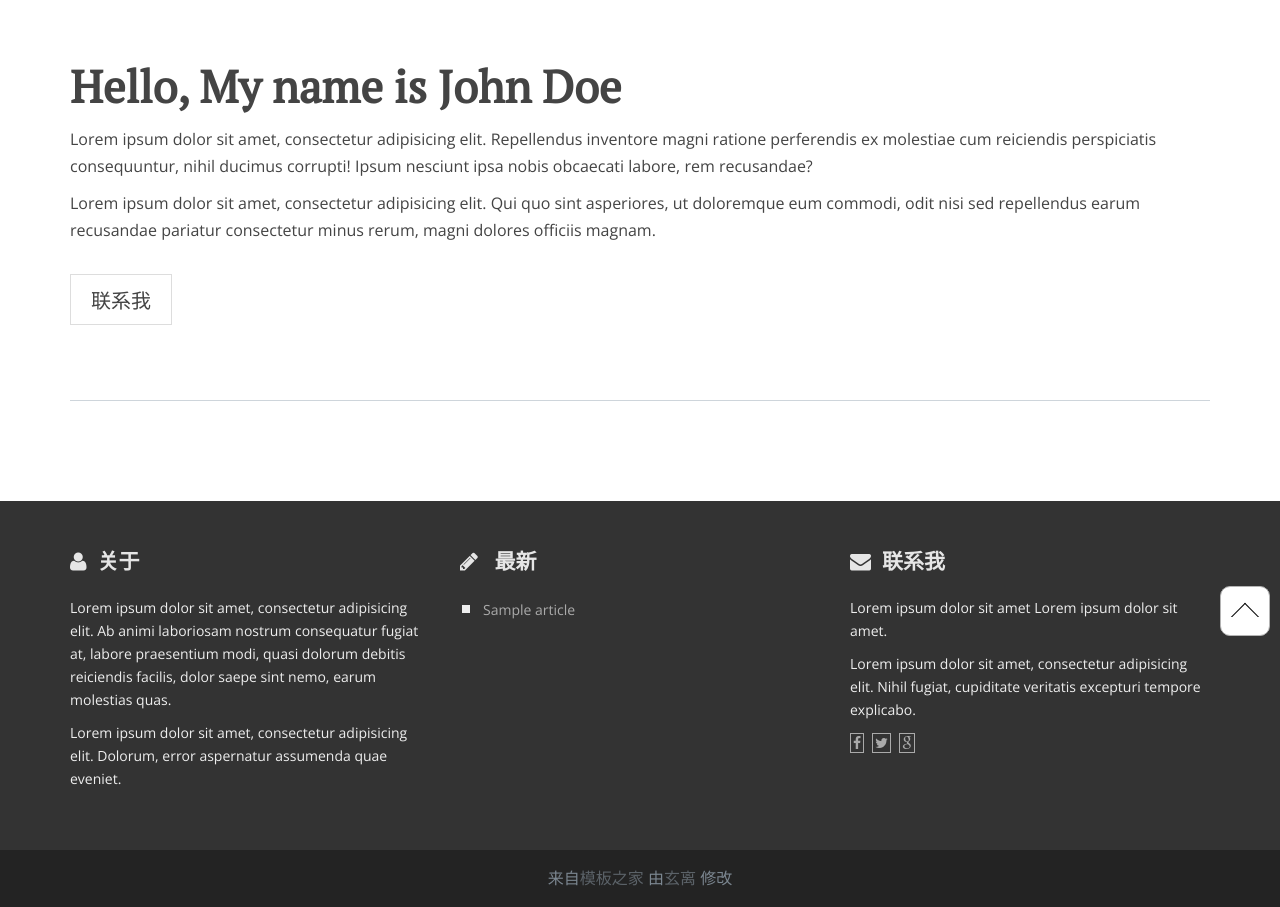
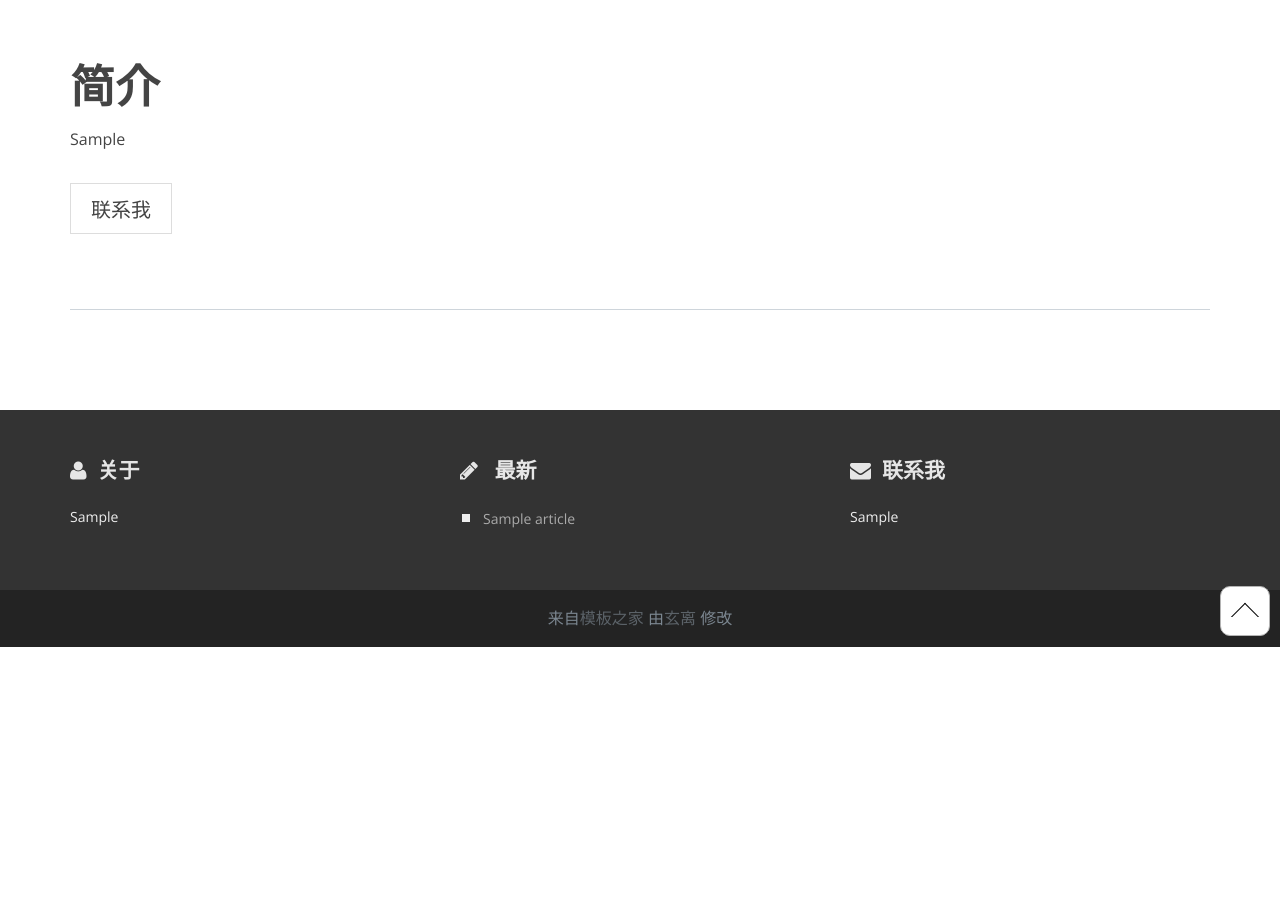
Before and after one commit to h1962809507/myblog-f, a Flask app: page /about in a window 1280 px wide. Shown: the part 144-1051 px from the top of the page. After the commit the page ends 791 px from the top, so only its background shows below. Run offline with Flask 2, Linux system fonts and the light colour scheme; tables that the repository leaves empty hold one stand-in row (values such as "Sample post"); parts of the project's set-up code (start-up, migrations or seed data) failed here and were passed over; some libraries are stand-ins or nearby versions.

Commit message:
前段添加了简介和联系方式

```diff
--- a/blog/modules/page/views.py
+++ b/blog/modules/page/views.py
@@ -1,19 +1,20 @@
 import collections
 from flask import render_template, abort, current_app
 from blog import db
-from blog.models import Article, Category, Tag
+from blog.models import Article, Category, Tag, User
 from . import page_blu
 from sqlalchemy import extract, and_
 
 
 def blog_tag():
-    # 获取侧边栏数据
+    # 获取页面多次使用的数据
     context = dict()
     try:
         context = {
             "new_articles": Article.query.order_by(Article.create_time.desc()).limit(5),
             "categories": Category.query.order_by(Category.id.asc()).all(),
-            "tags": Tag.query.order_by(Tag.id.asc()).all()
+            "tags": Tag.query.order_by(Tag.id.asc()).all(),
+            "user": User.query.get(1)
         }
     except Exception as e:
         current_app.logger.error(e)
@@ -78,8 +79,15 @@ def tag(code):
 @page_blu.route("/about")
 def about():
     # 关于页面
+    introduce = "暂无"
+    try:
+        user = User.query.get(1)
+        introduce = user.introduce
+    except Exception as e:
+        current_app.logger.error(e)
+        abort(500)
     name = "关于"
-    return render_template("blog/about.html", name=name)
+    return render_template("blog/about.html", name=name, introduce=introduce)
 
 
 @page_blu.route("/contact")
--- a/blog/templates/base.html
+++ b/blog/templates/base.html
@@ -96,9 +96,7 @@
                 <div class="row">
                     <div class="col-md-4 footer-widget">
                         <h3> <i class="fa fa-user"></i>关于</h3>
-
-                       <p>Lorem ipsum dolor sit amet, consectetur adipisicing elit. Ab animi laboriosam nostrum consequatur fugiat at, labore praesentium modi, quasi dolorum debitis reiciendis facilis, dolor saepe sint nemo, earum molestias quas.</p>
-                       <p>Lorem ipsum dolor sit amet, consectetur adipisicing elit. Dolorum, error aspernatur assumenda quae eveniet.</p>
+                        {{ blog_tag().user.introduce | safe }}
                     </div>
 
                     <div class="col-md-4 footer-widget">
@@ -112,12 +110,7 @@
 
                     <div class="col-md-4 footer-widget">
                         <h3> <i class="fa fa-envelope"></i>联系我</h3>
-
-                        <p>Lorem ipsum dolor sit amet Lorem ipsum dolor sit amet.</p>
-                        <p>Lorem ipsum dolor sit amet, consectetur adipisicing elit. Nihil fugiat, cupiditate veritatis excepturi tempore explicabo.</p>
-                         <div class="footer-widget-icon">
-                            <i class="fa fa-facebook"></i><i class="fa fa-twitter"></i><i class="fa fa-google"></i>
-                        </div>
+                        {{ blog_tag().user.contact | safe }}
                     </div>
 
                 </div>
--- a/blog/templates/blog/about.html
+++ b/blog/templates/blog/about.html
@@ -12,10 +12,9 @@
 
     <div class="widewrapper main">
         <div class="container about">
-            <h1>Hello, My name is <span class="about-bold">  John Doe</span></h1>
-            <p>Lorem ipsum dolor sit amet, consectetur adipisicing elit. Repellendus inventore magni ratione perferendis ex molestiae cum reiciendis perspiciatis consequuntur, nihil ducimus corrupti! Ipsum nesciunt ipsa nobis obcaecati labore, rem recusandae?</p>
-            <p>Lorem ipsum dolor sit amet, consectetur adipisicing elit. Qui quo sint asperiores, ut doloremque eum commodi, odit nisi sed repellendus earum recusandae pariatur consectetur minus rerum, magni dolores officiis magnam.</p>
 
+            <h1><span class="about-bold">简介</span></h1>
+            {{ introduce | safe }}
             <div class="about-button">
                 <a class="btn btn-xlarge btn-clean-one" href="contact.html">联系我</a>
             </div>
```
